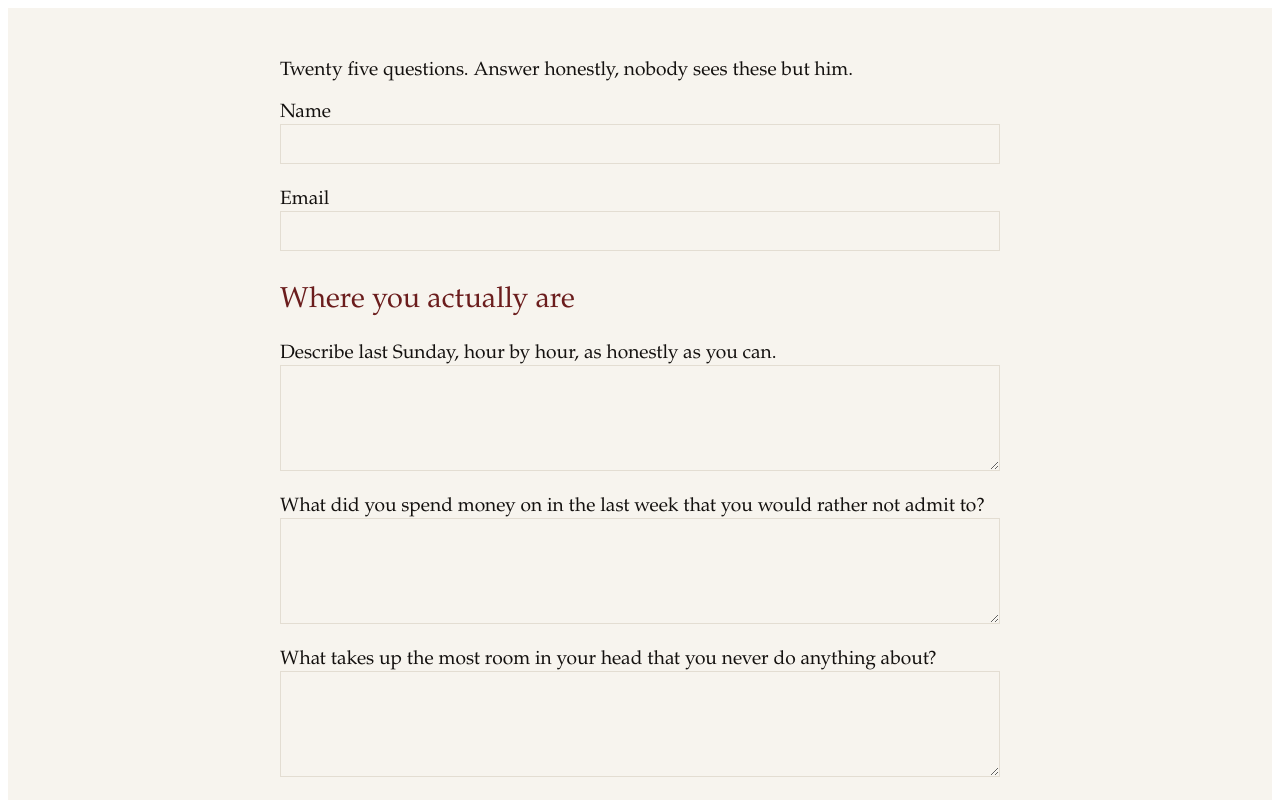
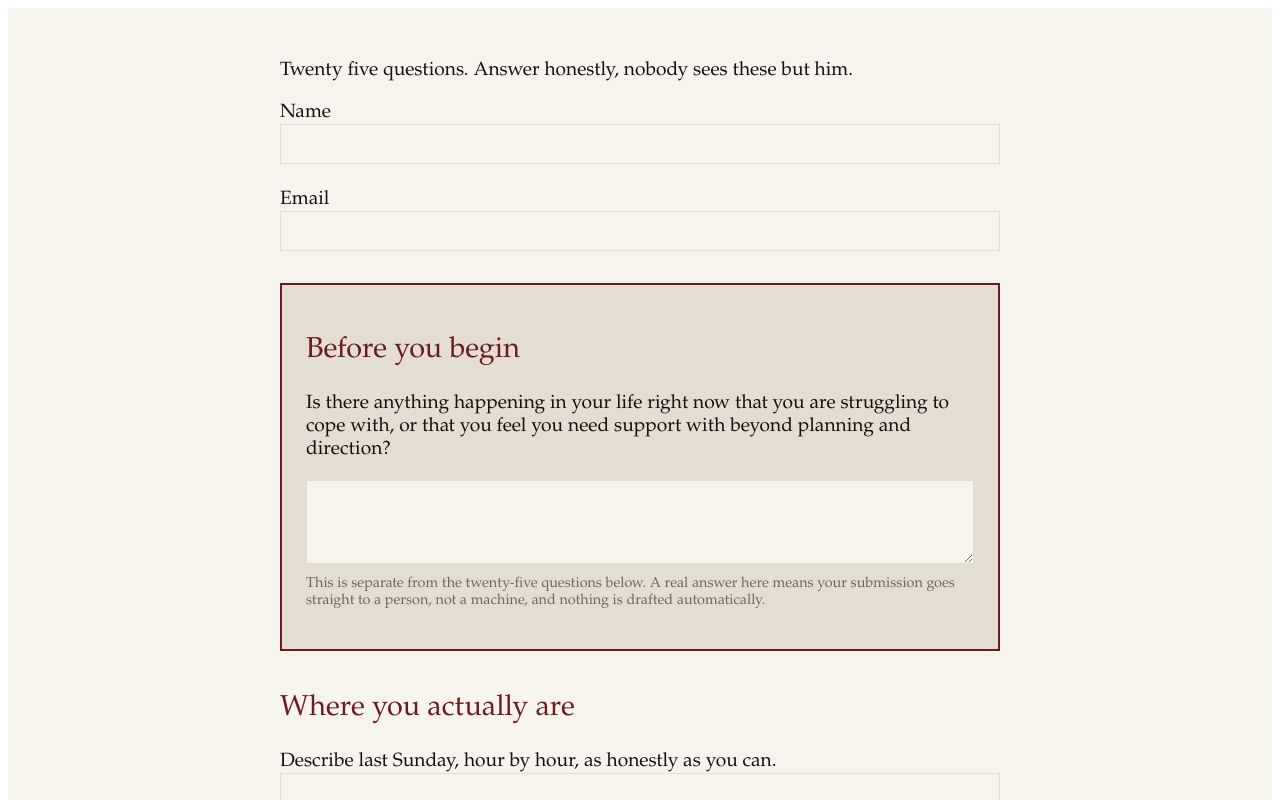
Before and after one commit to mirzazamin99/automation-learning, a Next.js app: page /read in a window 1280 px wide. Shown: the top 800 px of the page. Built offline with nearby package versions, Linux system fonts and the light colour scheme.

Commit message:
Add screening section to read page (Day 14 - safety restoration)

```diff
--- a/app/read/page.js
+++ b/app/read/page.js
@@ -3,7 +3,7 @@ import { useState } from "react";
 import content from "../../content.json";
 
 const { reading, brand } = content;
-const { form } = reading;
+const { form, screening } = reading;
 const { colors, typography } = brand;
 
 const pageStyle = {
@@ -53,11 +53,19 @@ const button = {
   cursor: "pointer",
 };
 
+const screeningBox = {
+  border: `2px solid ${colors.oxblood}`,
+  padding: "1.5rem",
+  marginBottom: "2.5rem",
+  backgroundColor: colors.hair,
+};
+
 export default function ReadPage() {
   const [name, setName] = useState("");
   const [email, setEmail] = useState("");
+  const [screeningAnswer, setScreeningAnswer] = useState("");
   const [answers, setAnswers] = useState({});
-  const [status, setStatus] = useState("idle"); // idle | submitting | done | error
+  const [status, setStatus] = useState("idle");
   const [message, setMessage] = useState("");
 
   function updateAnswer(id, value) {
@@ -73,7 +81,7 @@ export default function ReadPage() {
       const res = await fetch("/api/reading", {
         method: "POST",
         headers: { "Content-Type": "application/json" },
-        body: JSON.stringify({ name, email, answers }),
+        body: JSON.stringify({ name, email, answers, screening: screeningAnswer }),
       });
       result = await res.json();
       if (!res.ok) {
@@ -99,6 +107,7 @@ export default function ReadPage() {
       </div>
     );
   }
+
   return (
     <div style={pageStyle}>
       <main style={wrap}>
@@ -128,6 +137,23 @@ export default function ReadPage() {
               />
             </label>
           </div>
+
+          {screening && (
+            <div style={screeningBox}>
+              <h2 style={heading}>{screening.label}</h2>
+              <p>{screening.text}</p>
+              <textarea
+                rows={3}
+                value={screeningAnswer}
+                onChange={(e) => setScreeningAnswer(e.target.value)}
+                style={inputStyle}
+              />
+              <p style={{ fontSize: "0.9rem", color: colors.muted, marginTop: "0.75rem" }}>
+                {screening.note}
+              </p>
+            </div>
+          )}
+
           {reading.groups.map((group) => (
             <section key={group.id} style={{ marginBottom: "2.5rem" }}>
               <h2 style={heading}>{group.label}</h2>
```
